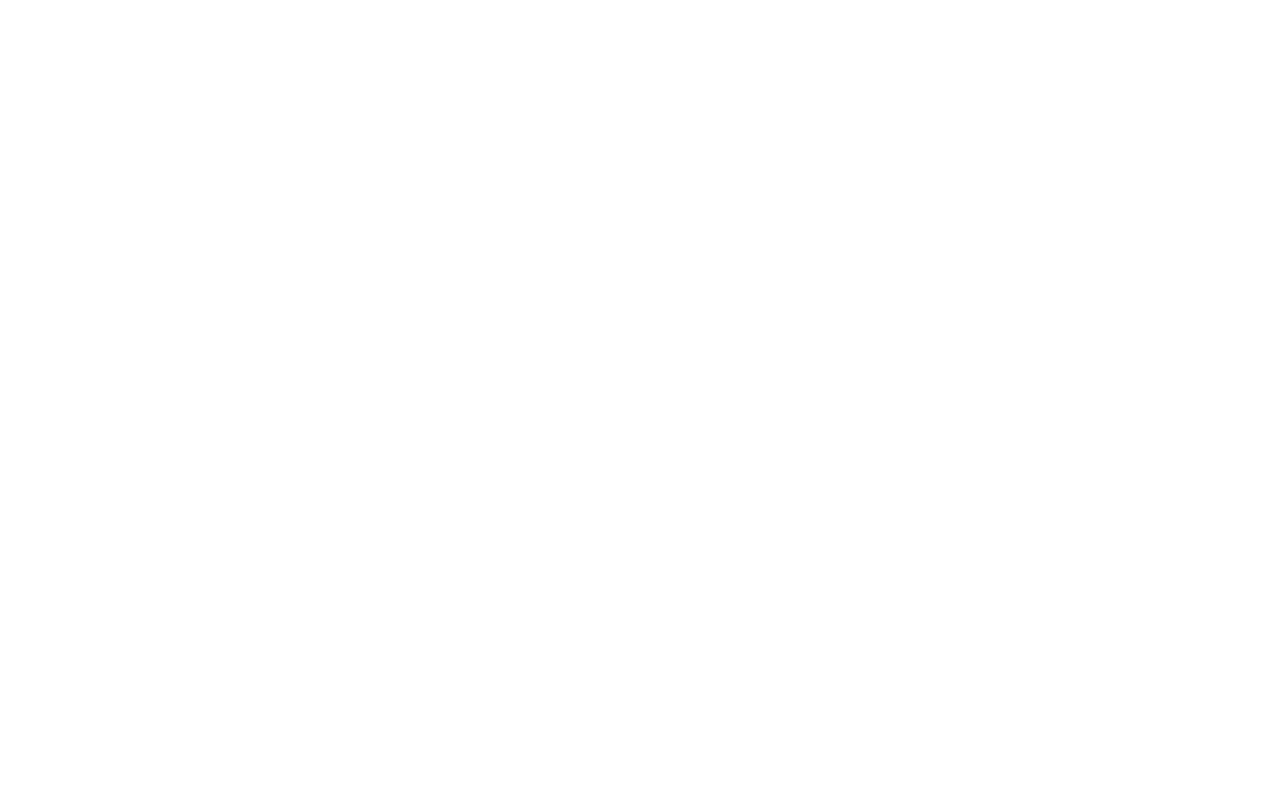
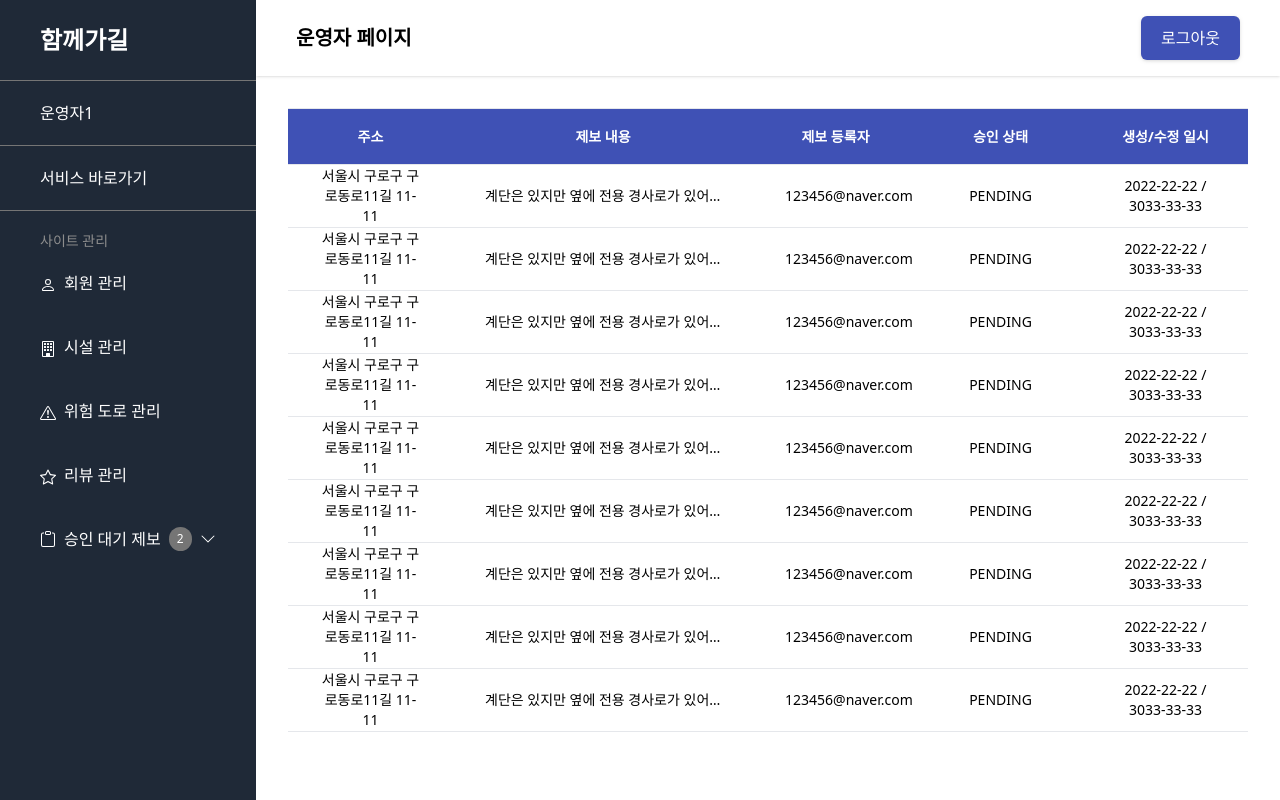
Before and after one commit to SESAC-TEAM-SLOPED/sloped-fe, a React (Create React App) app: page /admin/reports/road in a window 1280 px wide. Before the commit this address had no page. Built offline with nearby package versions, Linux system fonts and the light colour scheme.

Commit message:
Feat: 도로 승인 대기 제보 페이지 구현 (#45)

```diff
--- a/src/components/AdminReportsTable/AdminReportsTable.tsx
+++ b/src/components/AdminReportsTable/AdminReportsTable.tsx
@@ -9,12 +9,12 @@
 
   if (pathname.includes("facility")) {
     return (
-      <table className="border-collapse table-auto">
+      <table className="border-collapse text-sm table-fixed w-full">
         <thead>
           <tr className="bg-[#3F51B5] text-white h-14">
             <th className="border-y">시설명</th>
-            <th className="border-y">시설 구분</th>
-            <th className="border-y">제보 내용</th>
+            <th className="border-y w-[100px]">시설 구분</th>
+            <th className="border-y w-[300px]">제보 내용</th>
             <th className="border-y">제보 등록자</th>
             <th className="border-y">승인 상태</th>
             <th className="border-y">생성/수정 일시</th>
@@ -23,12 +23,14 @@
         <tbody>
           {data.map((report) => (
             <tr key={report.id} className="hover:bg-[#F5F5F5] h-14">
-              <td className="border-y px-10">{report.name}</td>
-              <td className="border-y px-10">{report.type}</td>
-              <td className="border-y px-10">{report.description}</td>
-              <td className="border-y px-10">{report.informerEmail}</td>
-              <td className="border-y px-10">{report.status}</td>
-              <td className="border-y px-10">
+              <td className="border-y px-8 text-center">{report.name}</td>
+              <td className="border-y px-6 text-center">{report.type}</td>
+              <td className="border-y px-8 truncate">{report.description}</td>
+              <td className="border-y px-8 text-center">
+                {report.informerEmail}
+              </td>
+              <td className="border-y px-8 text-center">{report.status}</td>
+              <td className="border-y px-8 text-center">
                 {report.createdAt} / {report.updatedAt}
               </td>
             </tr>
@@ -37,7 +39,34 @@
       </table>
     );
   } else {
-    return <table></table>;
+    return (
+      <table className="border-collapse text-sm table-fixed w-full">
+        <thead>
+          <tr className="bg-[#3F51B5] text-white h-14">
+            <th className="border-y">주소</th>
+            <th className="border-y w-[300px]">제보 내용</th>
+            <th className="border-y">제보 등록자</th>
+            <th className="border-y">승인 상태</th>
+            <th className="border-y">생성/수정 일시</th>
+          </tr>
+        </thead>
+        <tbody>
+          {data.map((report) => (
+            <tr key={report.id} className="hover:bg-[#F5F5F5] h-14">
+              <td className="border-y px-8 text-center">{report.address}</td>
+              <td className="border-y px-8 truncate">{report.description}</td>
+              <td className="border-y px-8 text-center">
+                {report.informerEmail}
+              </td>
+              <td className="border-y px-8 text-center">{report.status}</td>
+              <td className="border-y px-8 text-center">
+                {report.createdAt} / {report.updatedAt}
+              </td>
+            </tr>
+          ))}
+        </tbody>
+      </table>
+    );
   }
 };
 
--- a/src/pages/AdminReport/AdminReport.tsx
+++ b/src/pages/AdminReport/AdminReport.tsx
@@ -6,7 +6,8 @@
     id: 1,
     name: "청년취업사관학교",
     type: "기타",
-    description: "계단은 있지만 옆에 전용 경사로가 있어서 이용하기 편해요",
+    description:
+      "계단은 있지만 옆에 전용 경사로가 있어서 이용하기 편해요ddskjdksjdksjdksjksjdksjdksjdksjdk",
     informerEmail: "123456@naver.com",
     status: "PENDING",
     createdAt: "2022-22-22",
@@ -54,13 +55,104 @@
   },
 ];
 
-const roadData: any[] = [];
+const roadData = [
+  {
+    id: 1,
+    address: "서울시 구로구 구로동로11길 11-11",
+    description:
+      "계단은 있지만 옆에 전용 경사로가 있어서 이용하기 편해요ddskjdksjdksjdksjksjdksjdksjdksjdk",
+    informerEmail: "123456@naver.com",
+    status: "PENDING",
+    createdAt: "2022-22-22",
+    updatedAt: "3033-33-33",
+  },
+  {
+    id: 1,
+    address: "서울시 구로구 구로동로11길 11-11",
+    description:
+      "계단은 있지만 옆에 전용 경사로가 있어서 이용하기 편해요ddskjdksjdksjdksjksjdksjdksjdksjdk",
+    informerEmail: "123456@naver.com",
+    status: "PENDING",
+    createdAt: "2022-22-22",
+    updatedAt: "3033-33-33",
+  },
+  {
+    id: 1,
+    address: "서울시 구로구 구로동로11길 11-11",
+    description:
+      "계단은 있지만 옆에 전용 경사로가 있어서 이용하기 편해요ddskjdksjdksjdksjksjdksjdksjdksjdk",
+    informerEmail: "123456@naver.com",
+    status: "PENDING",
+    createdAt: "2022-22-22",
+    updatedAt: "3033-33-33",
+  },
+  {
+    id: 1,
+    address: "서울시 구로구 구로동로11길 11-11",
+    description:
+      "계단은 있지만 옆에 전용 경사로가 있어서 이용하기 편해요ddskjdksjdksjdksjksjdksjdksjdksjdk",
+    informerEmail: "123456@naver.com",
+    status: "PENDING",
+    createdAt: "2022-22-22",
+    updatedAt: "3033-33-33",
+  },
+  {
+    id: 1,
+    address: "서울시 구로구 구로동로11길 11-11",
+    description:
+      "계단은 있지만 옆에 전용 경사로가 있어서 이용하기 편해요ddskjdksjdksjdksjksjdksjdksjdksjdk",
+    informerEmail: "123456@naver.com",
+    status: "PENDING",
+    createdAt: "2022-22-22",
+    updatedAt: "3033-33-33",
+  },
+  {
+    id: 1,
+    address: "서울시 구로구 구로동로11길 11-11",
+    description:
+      "계단은 있지만 옆에 전용 경사로가 있어서 이용하기 편해요ddskjdksjdksjdksjksjdksjdksjdksjdk",
+    informerEmail: "123456@naver.com",
+    status: "PENDING",
+    createdAt: "2022-22-22",
+    updatedAt: "3033-33-33",
+  },
+  {
+    id: 1,
+    address: "서울시 구로구 구로동로11길 11-11",
+    description:
+      "계단은 있지만 옆에 전용 경사로가 있어서 이용하기 편해요ddskjdksjdksjdksjksjdksjdksjdksjdk",
+    informerEmail: "123456@naver.com",
+    status: "PENDING",
+    createdAt: "2022-22-22",
+    updatedAt: "3033-33-33",
+  },
+  {
+    id: 1,
+    address: "서울시 구로구 구로동로11길 11-11",
+    description:
+      "계단은 있지만 옆에 전용 경사로가 있어서 이용하기 편해요ddskjdksjdksjdksjksjdksjdksjdksjdk",
+    informerEmail: "123456@naver.com",
+    status: "PENDING",
+    createdAt: "2022-22-22",
+    updatedAt: "3033-33-33",
+  },
+  {
+    id: 1,
+    address: "서울시 구로구 구로동로11길 11-11",
+    description:
+      "계단은 있지만 옆에 전용 경사로가 있어서 이용하기 편해요ddskjdksjdksjdksjksjdksjdksjdksjdk",
+    informerEmail: "123456@naver.com",
+    status: "PENDING",
+    createdAt: "2022-22-22",
+    updatedAt: "3033-33-33",
+  },
+];
 
 const AdminReport = () => {
   const { pathname } = useLocation();
 
   return (
-    <div>
+    <div className="p-8">
       <AdminReportsTable
         data={pathname.includes("facility") ? facilityData : roadData}
       />
--- a/src/routes/Router.tsx
+++ b/src/routes/Router.tsx
@@ -51,6 +51,7 @@
         <Route path="/admin" element={<AdminLayout />}>
           <Route path="/admin/base" element={<AdminPage />} />
           <Route path="/admin/reports/facility" element={<AdminReport />} />
+          <Route path="/admin/reports/road" element={<AdminReport />} />
         </Route>
       </Routes>
     </BrowserRouter>
```
